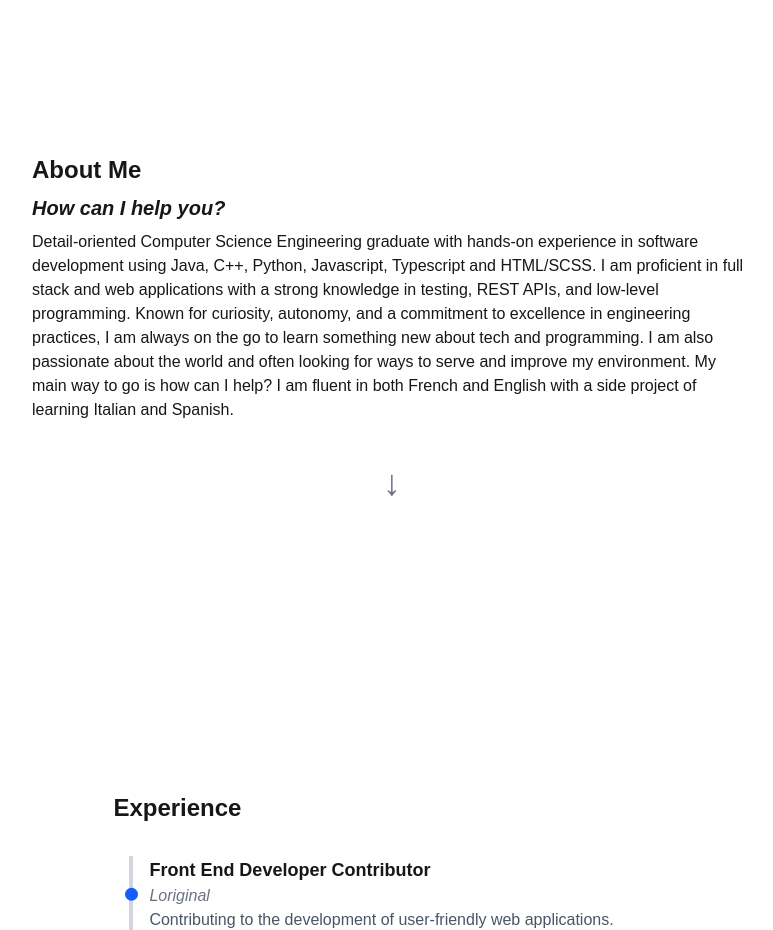
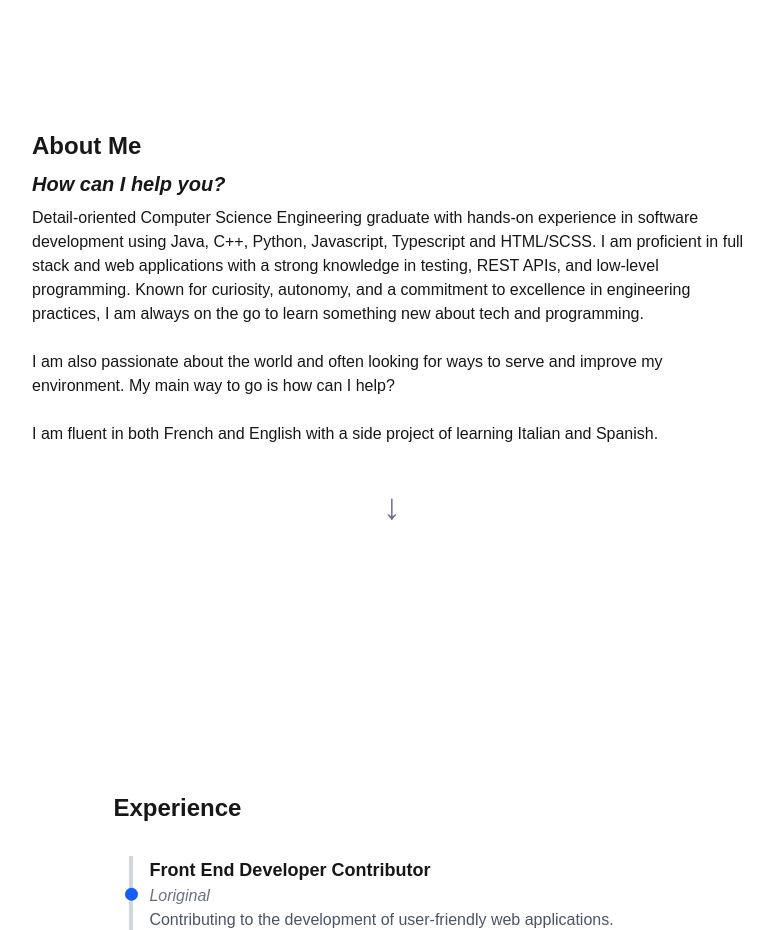
Before and after one commit to jeffGodonou/web-resume, a Next.js app: page / in a window 1280 px wide. Shown: the part 1040-1970 px from the top of the page, without its empty margins (248-1021 px from the left). Built offline with nearby package versions, Linux system fonts and the light colour scheme.

Commit message:
About me page adjustment

```diff
--- a/src/app/components/About.js
+++ b/src/app/components/About.js
@@ -1,18 +1,18 @@
 export default function About() {
     return (
         <section className="p-6 max-w-3xl mx-auto">
-            <h2 className="text-2xl font-semibold mb-2">About Me</h2>
-            <h3 className="text-xl font-semibold italic mb-2">How can I help you?</h3>
+            <h1 className="text-2xl font-semibold mb-2">About Me</h1>
+            <h2 className="text-xl font-semibold italic mb-2">How can I help you?</h2>
             <p>
                Detail-oriented Computer Science Engineering graduate with hands-on experience in software development using Java, C++, Python, Javascript, Typescript and HTML/SCSS. I am proficient in
 full stack and web applications with a strong knowledge in
 testing, REST APIs, and low-level programming. Known for
 curiosity, autonomy, and a commitment to excellence in
-engineering practices, I am always on the go to learn something new about tech and programming.
-
+engineering practices, I am always on the go to learn something new about tech and programming. <br/>
+   <br/>
 I am also passionate about the world and often looking for ways to serve and improve my environment.
-My main way to go is how can I help?
-
+My main way to go is how can I help? <br/>
+    <br/>
 I am fluent in both French and English with a side project of learning Italian and Spanish.
             </p>
         </section>
```
